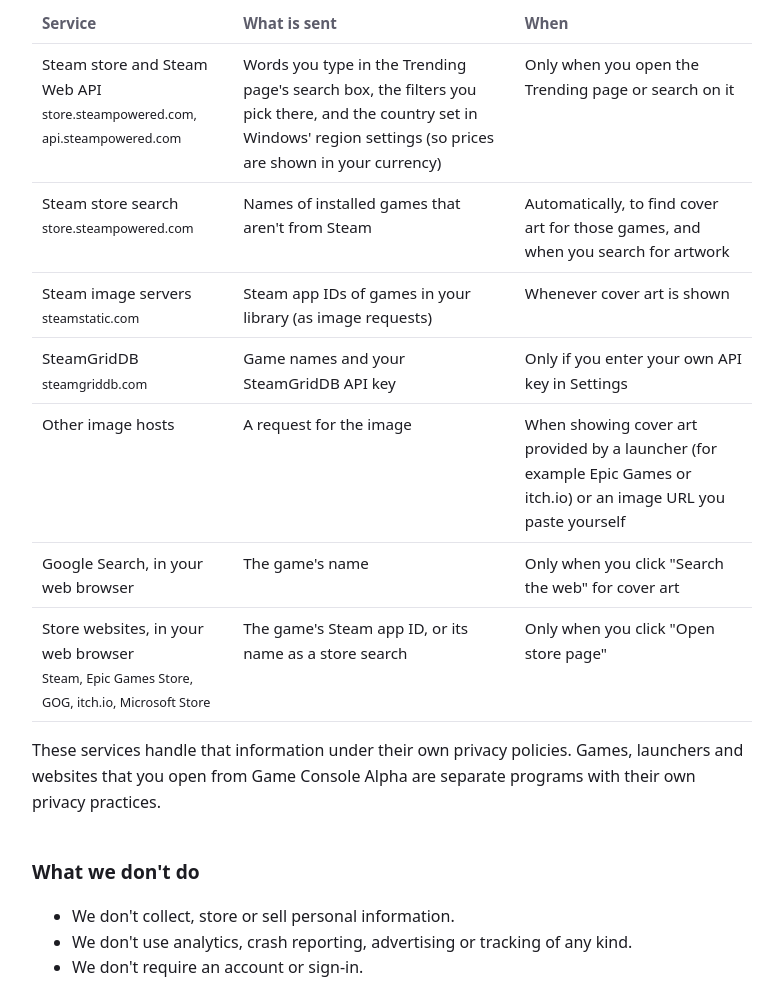
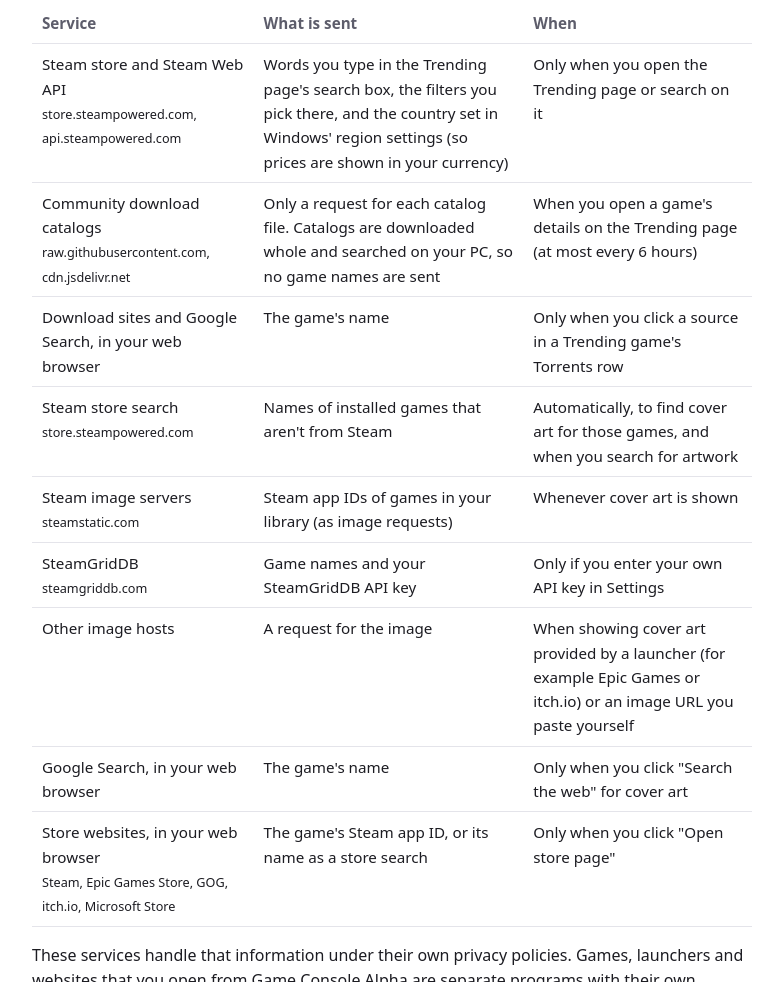
Before and after one commit to giksaw/ConsoleAlpha, a website built with Vite: page docs/privacy-policy.html in a window 1280 px wide. Shown: the part 1200-2182 px from the top of the page, without its empty margins (248-1021 px from the left). Built offline with nearby package versions, Linux system fonts and the light colour scheme.

Commit message:
chore: release 0.5.0
Includes the Trending paging, Multiplayer tab and filters, and the torrent availability row. The privacy policy now lists the download catalog hosts.

```diff
--- a/docs/privacy-policy.html
+++ b/docs/privacy-policy.html
@@ -63,6 +63,13 @@
         <td>Words you type in the Trending page's search box, the filters you pick there, and the country set in Windows' region settings (so prices
         are shown in your currency)</td>
         <td>Only when you open the Trending page or search on it</td></tr>
+    <tr><td>Community download catalogs<br><small>raw.githubusercontent.com, cdn.jsdelivr.net</small></td>
+        <td>Only a request for each catalog file. Catalogs are downloaded whole and searched on your PC, so no game
+        names are sent</td>
+        <td>When you open a game's details on the Trending page (at most every 6 hours)</td></tr>
+    <tr><td>Download sites and Google Search, in your web browser</td>
+        <td>The game's name</td>
+        <td>Only when you click a source in a Trending game's Torrents row</td></tr>
     <tr><td>Steam store search<br><small>store.steampowered.com</small></td>
         <td>Names of installed games that aren't from Steam</td>
         <td>Automatically, to find cover art for those games, and when you search for artwork</td></tr>
--- a/package.json
+++ b/package.json
@@ -1,7 +1,7 @@
 {
   "name": "game-launcher",
   "private": true,
-  "version": "0.4.0",
+  "version": "0.5.0",
   "type": "module",
   "scripts": {
     "dev": "vite",
--- a/src-tauri/Cargo.toml
+++ b/src-tauri/Cargo.toml
@@ -1,6 +1,6 @@
 [package]
 name = "game-launcher"
-version = "0.4.0"
+version = "0.5.0"
 description = "Game Console Alpha: one library for all your PC games"
 authors = ["Gladson Mathew"]
 edition = "2021"
--- a/src-tauri/tauri.conf.json
+++ b/src-tauri/tauri.conf.json
@@ -1,7 +1,7 @@
 {
   "$schema": "https://schema.tauri.app/config/2",
   "productName": "Game Console Alpha",
-  "version": "0.4.0",
+  "version": "0.5.0",
   "identifier": "com.giksaw.gameconsolealpha",
   "build": {
     "beforeDevCommand": "npm run dev",
```
Also changed, not shown: CHANGELOG.md, README.md, 2 other files.
